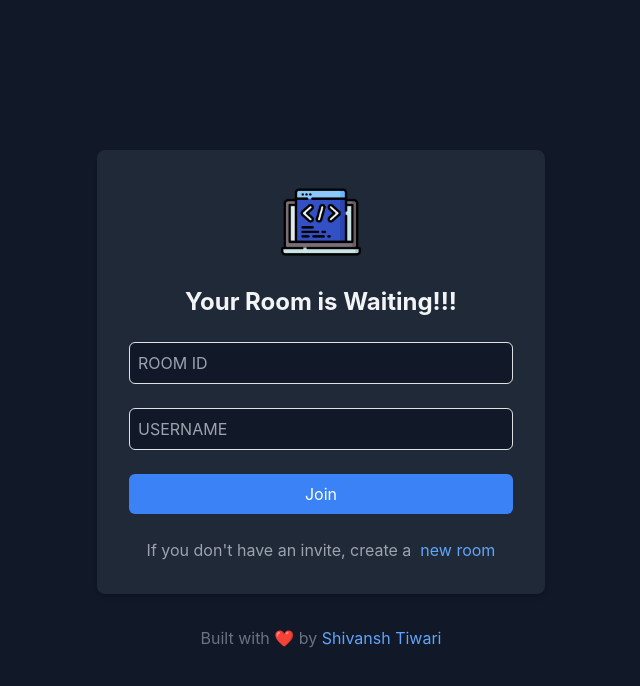
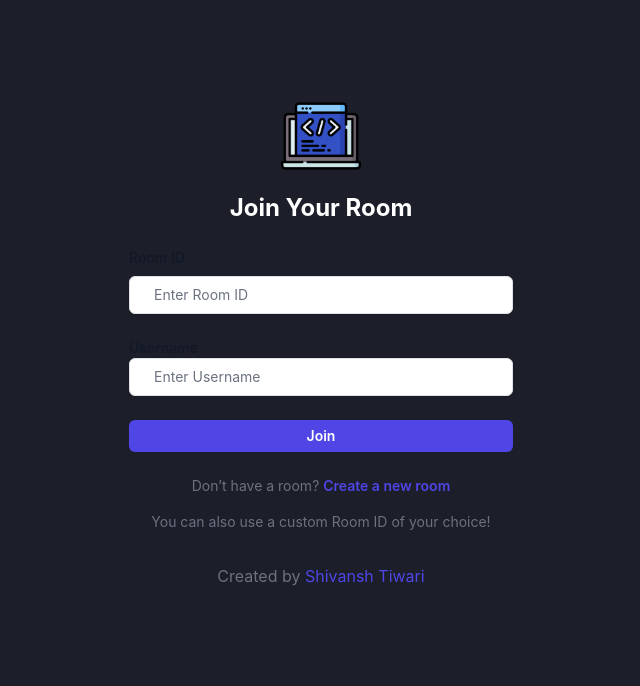
Before and after one commit to ShivKnp/Code-Together, a React (Create React App) app in the folder client/: page / in a window 1280 px wide. Shown: the top 686 px of the page, without its empty margins (319-959 px from the left). Built offline with nearby package versions, Linux system fonts and the light colour scheme.

Commit message:
Update Home.js

```diff
--- a/client/src/pages/Home.js
+++ b/client/src/pages/Home.js
@@ -1,99 +1,132 @@
-import React, { useState } from 'react';
-import { v4 as uuidV4 } from 'uuid';
-import toast from 'react-hot-toast';
-import { useNavigate } from 'react-router-dom';
+import React, { useState } from "react";
+import { v4 as uuidV4 } from "uuid";
+import toast from "react-hot-toast";
+import { useNavigate } from "react-router-dom";
 
 const Home = () => {
   const navigate = useNavigate();
-
-    const [roomId, setRoomId] = useState('');
-    const [username, setUsername] = useState('');
+  const [roomId, setRoomId] = useState("");
+  const [username, setUsername] = useState("");
 
   const createNewRoom = (e) => {
     e.preventDefault();
     const id = uuidV4();
     setRoomId(id);
-        toast.success('Created a new room');
+    toast.success("Created a new room");
   };
 
   const joinRoom = () => {
     if (!roomId || !username) {
-            toast.error('ROOM ID & username is required');
+      toast.error("ROOM ID & Username are required");
       return;
     }
 
     // Redirect
     navigate(`/editor/${roomId}`, {
-            state: {
-                username,
-            },
+      state: { username },
     });
   };
 
   const handleInputEnter = (e) => {
-        if (e.code === 'Enter') {
+    if (e.code === "Enter") {
       joinRoom();
     }
   };
 
   return (
-        <div className="flex flex-col items-center justify-center min-h-screen bg-gray-900 text-gray-100">
-            <div className="w-full max-w-md p-8 bg-gray-800 rounded-lg shadow-md">
-                <div className="flex flex-col items-center">
+    <div className="flex min-h-full flex-col justify-center px-6 py-12">
+      <div className="sm:mx-auto sm:w-full sm:max-w-sm">
         <img
-                        className="w-20 mb-4"
+          className="mt-12 mx-auto h-20 w-auto"
           src="/code-sync.png"
-                        alt="code-sync-logo"
+          alt="Code Sync Logo"
         />
-                    <h2 className="text-2xl font-bold text-gray-100 mb-6">
-                        Your Room is Waiting!!!
+        <h2 className="mt-3 text-center text-2xl font-bold text-white ">
+          Join Your Room
         </h2>
-                    <div className="mb-6">
+      </div>
+
+      <div className="mt-4 sm:mx-auto sm:w-full sm:max-w-sm">
+        <form className="space-y-6">
+          <div>
+            <label
+              htmlFor="roomId"
+              className="block text-sm font-medium text-gray-900"
+            >
+              Room ID
+            </label>
+            <div className="mt-2">
               <input
+                id="roomId"
+                name="roomId"
                 type="text"
-                            className="w-full p-2 mb-4 border border-gray-700 bg-gray-900 rounded-md text-gray-200 placeholder-gray-400"
-                            placeholder="ROOM ID"
+                className="block w-full rounded-md border border-gray-300 py-2 px-4 bg-white text-gray-900 shadow-sm placeholder:text-gray-500 focus:outline-none focus:ring-2 focus:ring-indigo-600 focus:border-indigo-600 transition duration-300 ease-in-out hover:border-gray-400 sm:text-sm"
+                placeholder="Enter Room ID"
                 onChange={(e) => setRoomId(e.target.value)}
                 value={roomId}
                 onKeyUp={handleInputEnter}
+                required
               />
+            </div>
+          </div>
+
+          <div>
+            <label
+              htmlFor="username"
+              className="block text-sm font-medium text-gray-900"
+            >
+              Username
+            </label>
+            <div className="mt-0">
               <input
+                id="username"
+                name="username"
                 type="text"
-                            className="w-full p-2 mb-4 border border-gray-700 bg-gray-900 rounded-md text-gray-200 placeholder-gray-400"
-                            placeholder="USERNAME"
+                className="block w-full rounded-md border border-gray-300 py-2 px-4 bg-white text-gray-900 shadow-sm placeholder:text-gray-500 focus:outline-none focus:ring-2 focus:ring-indigo-600 focus:border-indigo-600 transition duration-300 ease-in-out hover:border-gray-400 sm:text-sm"
+                placeholder="Enter Username"
                 onChange={(e) => setUsername(e.target.value)}
                 value={username}
                 onKeyUp={handleInputEnter}
+                required
               />
+            </div>
+          </div>
+
+          <div>
             <button
-                            className="w-full p-2 bg-blue-500 text-white rounded-md hover:bg-blue-600"
+              type="button"
               onClick={joinRoom}
+              className="w-full rounded-md bg-indigo-600 px-3 py-1.5 text-sm font-semibold text-white hover:bg-indigo-500 focus:outline-indigo-600"
             >
               Join
             </button>
           </div>
-                    <p className="text-gray-400">
-                        If you don't have an invite, create a &nbsp;
+        </form>
+
+        <p className="mt-6 text-center text-sm text-gray-500">
+          Don’t have a room?{" "}
           <a
+            href="#"
             onClick={createNewRoom}
-                            href="#"
-                            className="text-blue-400 hover:underline"
+            className="font-semibold text-indigo-600 hover:underline"
           >
-                            new room
+            Create a new room
           </a>
         </p>
+
+        <p className="mt-3 text-center text-sm text-gray-500">
+          You can also use a custom Room ID of your choice!
+        </p>
       </div>
-            </div>
-            <footer className="mt-8">
-                <p className="text-gray-500">
-                    Built with ❤️ by&nbsp;
+
+      <footer className="mt-8 text-center text-gray-500">
+        Created by&nbsp;
         <a
           href="https://github.com/Fearman99"
-                        className="text-blue-400 hover:underline"
+          className="text-indigo-600 hover:underline"
         >
           Shivansh Tiwari
         </a>
-                </p>
       </footer>
     </div>
   );
```
Lines whose indentation alone changed are shown as unchanged.
